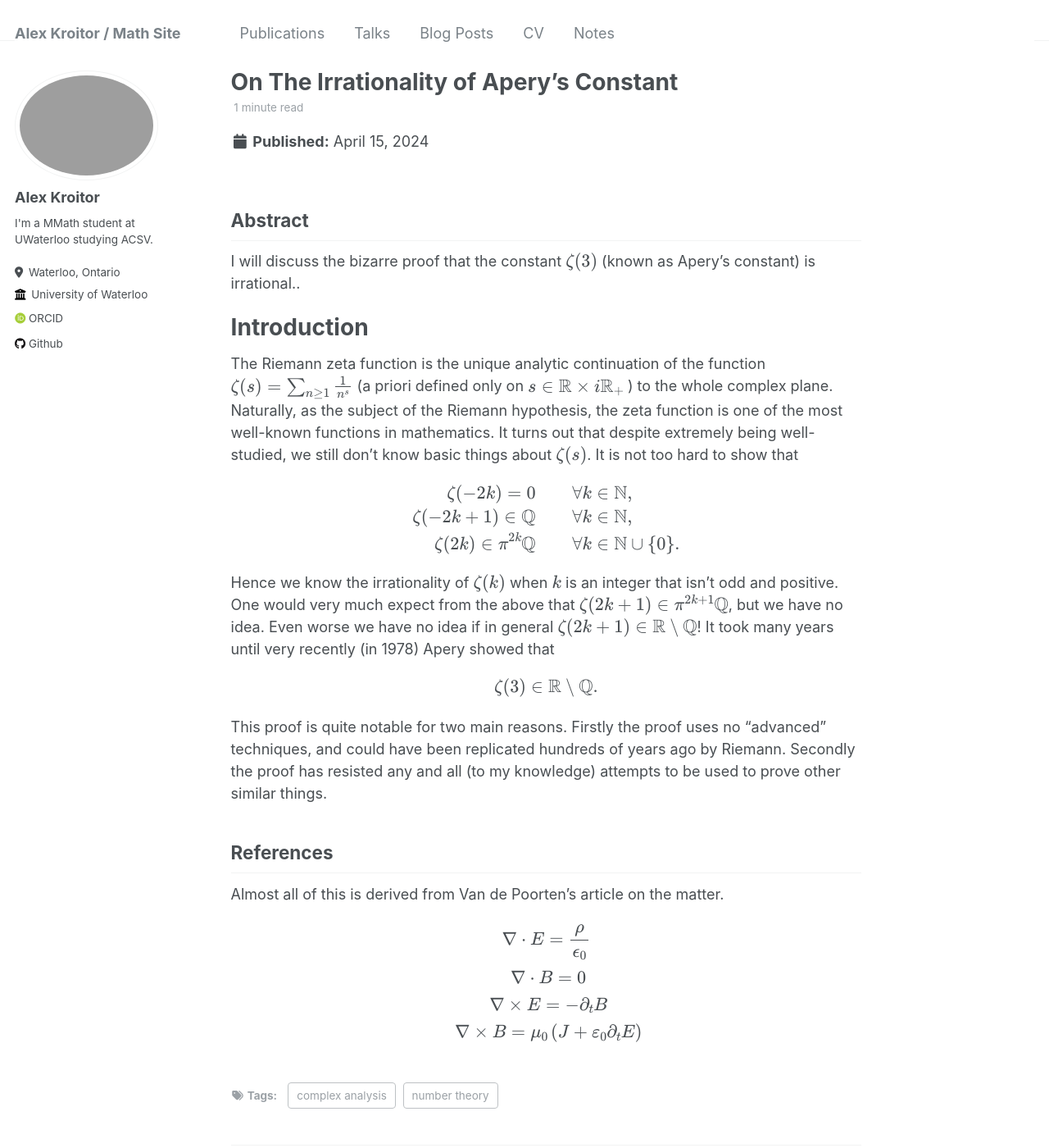
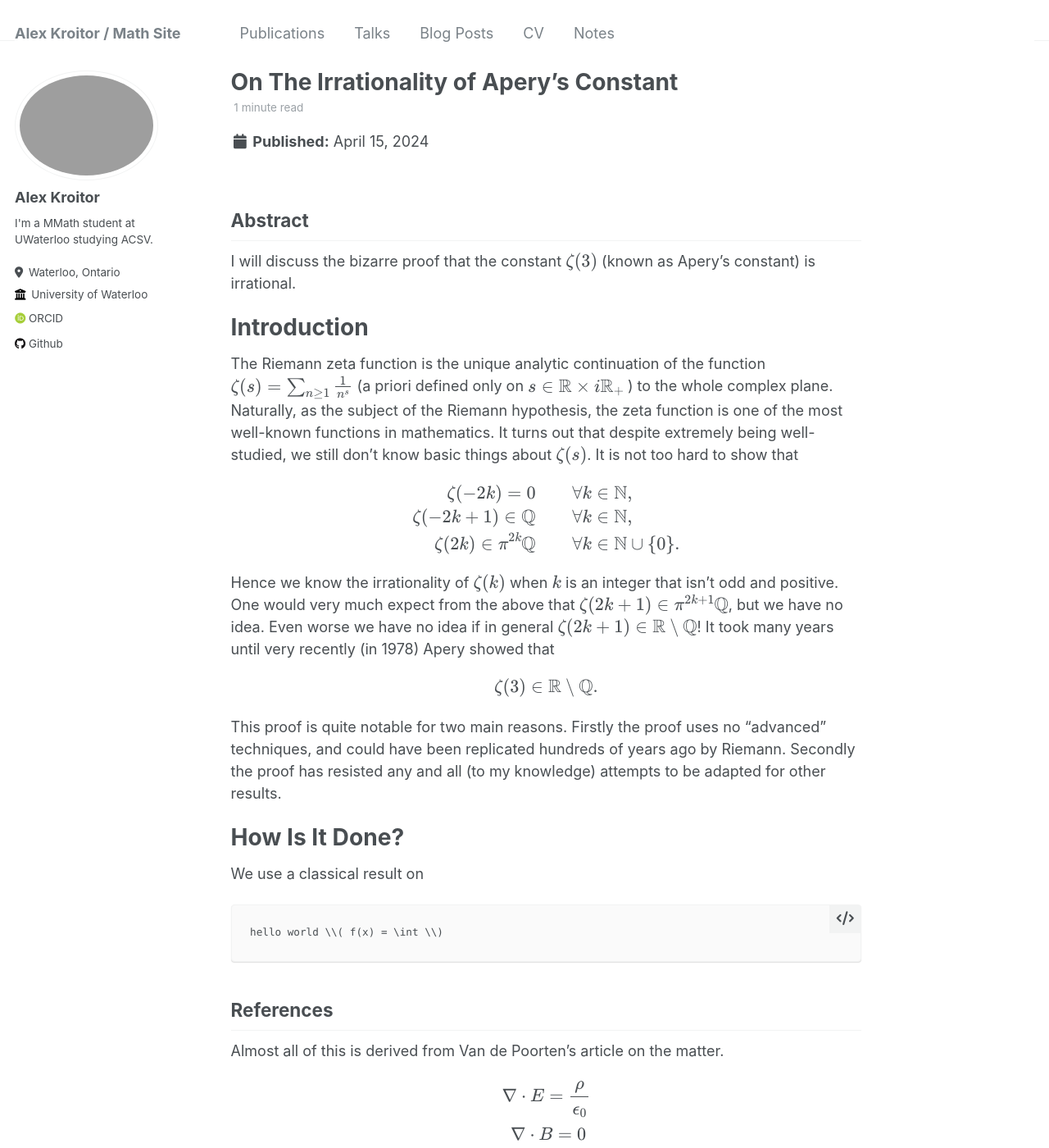
Before and after one commit to akroitor/akroitor.github.io, a Jekyll site: the page built from _posts/2024-04-15-blog-post.md, in a window 1280 px wide and 1400 px high. Shown: the whole window at 82% size. Built offline with Jekyll 4.4.1, drawn with Linux system fonts in a browser that asks for light colours; some web fonts are replaced.

Commit message:
Update 2024-04-15-blog-post.md

````diff
--- a/_posts/2024-04-15-blog-post.md
+++ b/_posts/2024-04-15-blog-post.md
@@ -9,7 +9,7 @@ tags:
 
 Abstract
 -----
-I will discuss the bizarre proof that the constant \\( \zeta(3) \\) (known as Apery's constant) is irrational..
+I will discuss the bizarre proof that the constant \\( \zeta(3) \\) (known as Apery's constant) is irrational.
 
 Introduction
 =====
@@ -25,7 +25,16 @@ $$
 
 Hence we know the irrationality of \\(\zeta(k)\\) when \\( k \\) is an integer that isn't odd and positive. One would very much expect from the above that \\( \zeta(2k + 1) \in \pi^{2k+1} \mathbb{Q} \\), but we have no idea. Even worse we have no idea if in general \\( \zeta(2k+1) \in \mathbb{R} \setminus \mathbb{Q} \\)! It took many years until very recently (in 1978) Apery showed that \\[ \zeta(3) \in \mathbb{R} \setminus \mathbb{Q}. \\]
 
-This proof is quite notable for two main reasons. Firstly the proof uses no "advanced" techniques, and could have been replicated hundreds of years ago by Riemann. Secondly the proof has resisted any and all (to my knowledge) attempts to be used to prove other similar things.
+This proof is quite notable for two main reasons. Firstly the proof uses no "advanced" techniques, and could have been replicated hundreds of years ago by Riemann. Secondly the proof has resisted any and all (to my knowledge) attempts to be adapted for other results.
+
+How Is It Done?
+=====
+
+We use a classical result on
+
+```
+hello world \\( f(x) = \int \\)
+```
 
 
 
````
